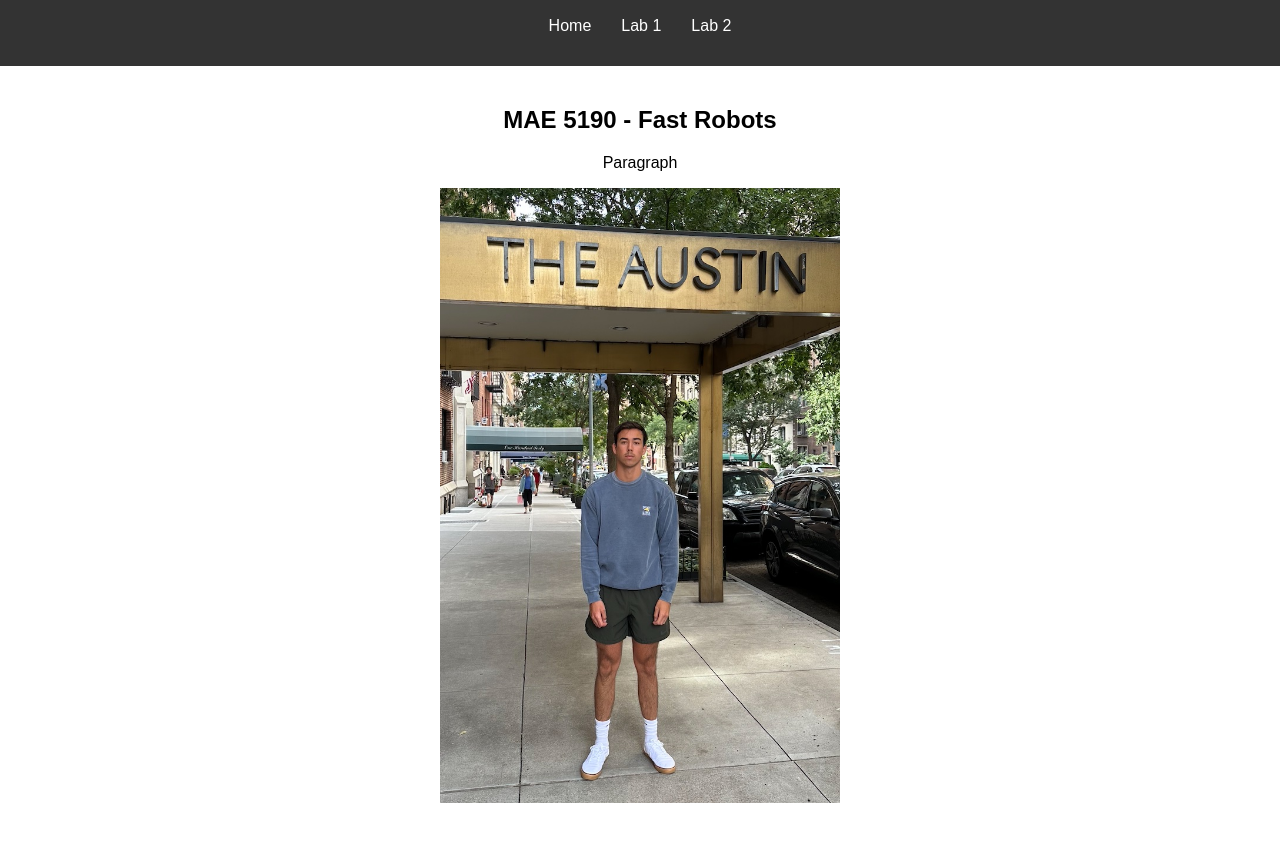
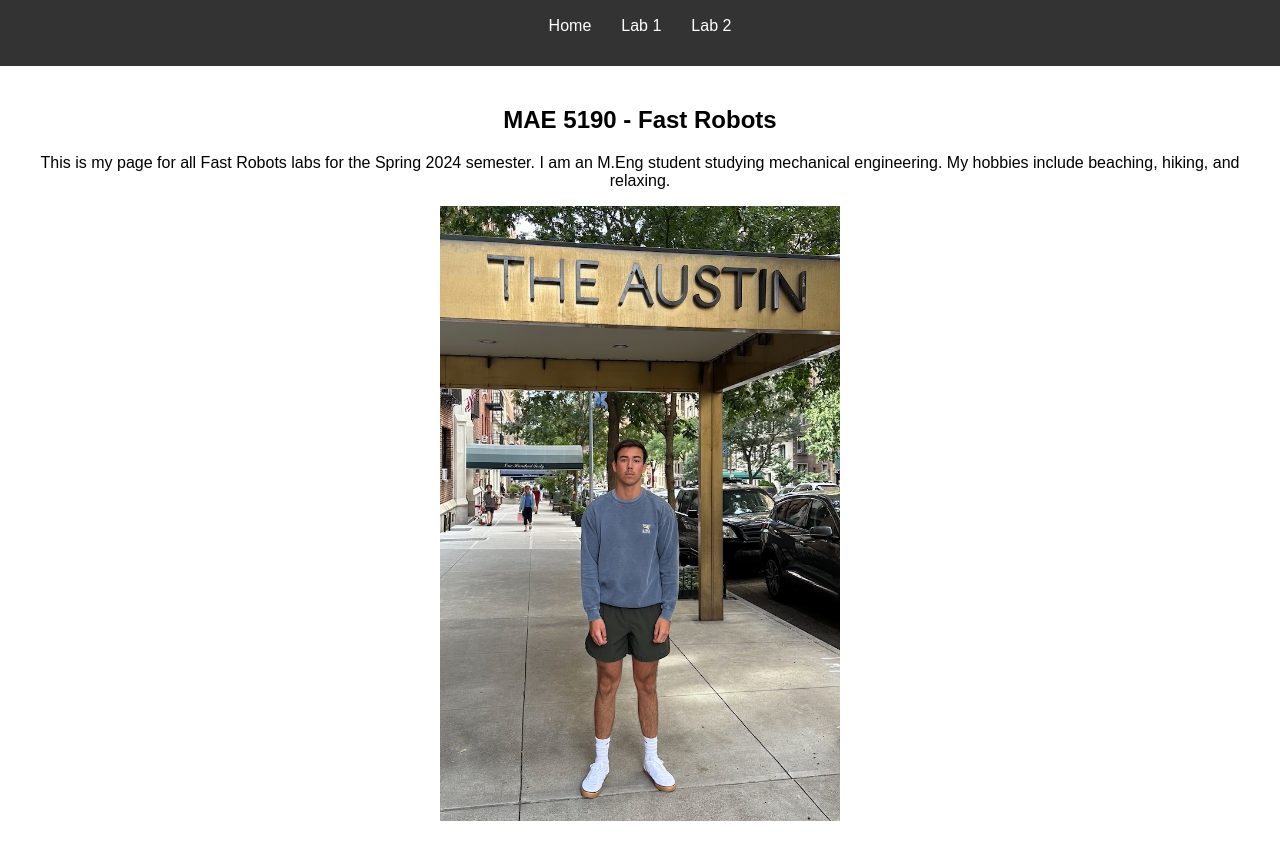
Before and after one commit to AustinTownsend/Fast-Robots-Austin, a plain HTML site: page index.html in a window 1280 px wide. Shown: the part 94-939 px from the top of the page. Drawn offline with Linux system fonts and the light colour scheme.

Commit message:
Add bio paragraph

```diff
--- a/index.html
+++ b/index.html
@@ -23,7 +23,7 @@
       <h2>MAE 5190 - Fast Robots</h2>
 
       <p>
-        Paragraph
+        This is my page for all Fast Robots labs for the Spring 2024 semester. I am an M.Eng student studying mechanical engineering. My hobbies include beaching, hiking, and relaxing.
       </p>
 
       <img src="Austin Picture.jpg" alt="Photo of me" width="400" />
```
